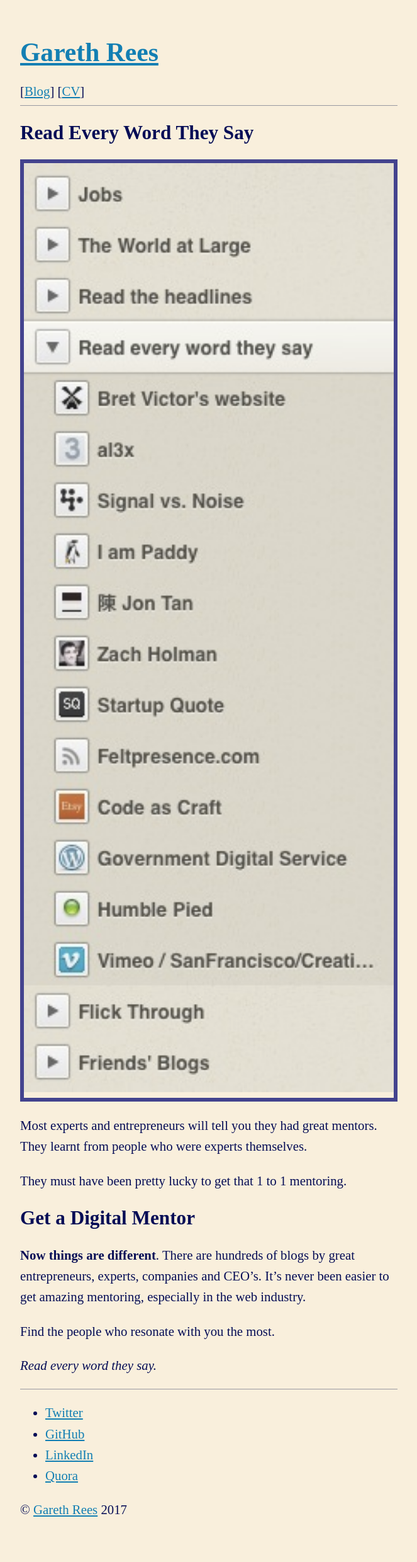
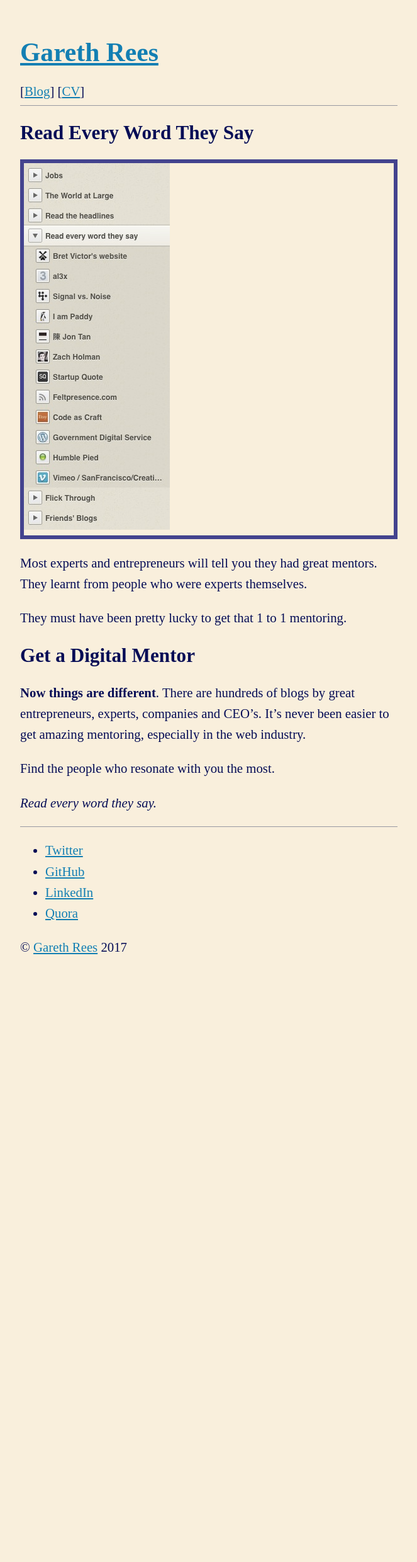
Before and after one commit to garethrees/garethrees.github.com, a Jekyll site: the page built from _posts/2011-09-29-read-every-word-they-say.markdown, in a window 1280 px wide. Shown: the whole page at 63% size, without its empty margins (308-971 px from the left). Built offline with Jekyll 4.4.1, drawn with Linux system fonts in a browser that asks for light colours; after the commit the page ends 1587 px from its top, so only the background shows below that.

Commit message:
Don't stretch images

```diff
--- a/_layouts/default.html
+++ b/_layouts/default.html
@@ -39,8 +39,7 @@
     }
     img {
       margin: 0.2em auto;
-      max-width: 600px;
-      width: 100%;
+      max-width: 100%;
     }
     blockquote {
       border-left: 6px solid #ecdfc6;
```
